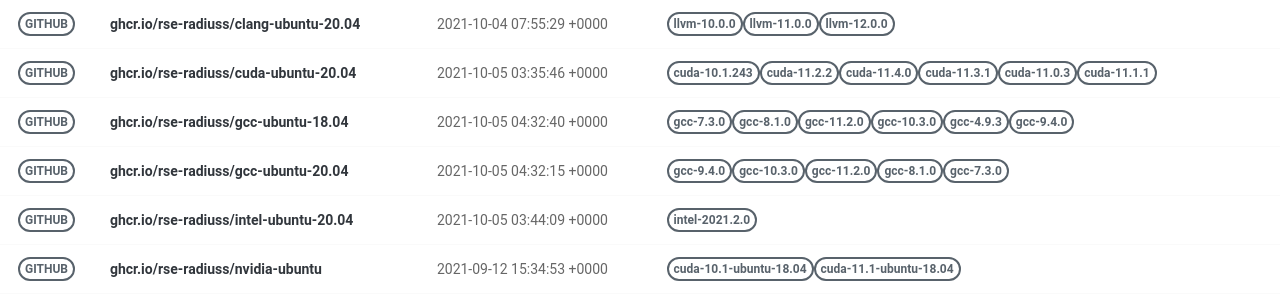
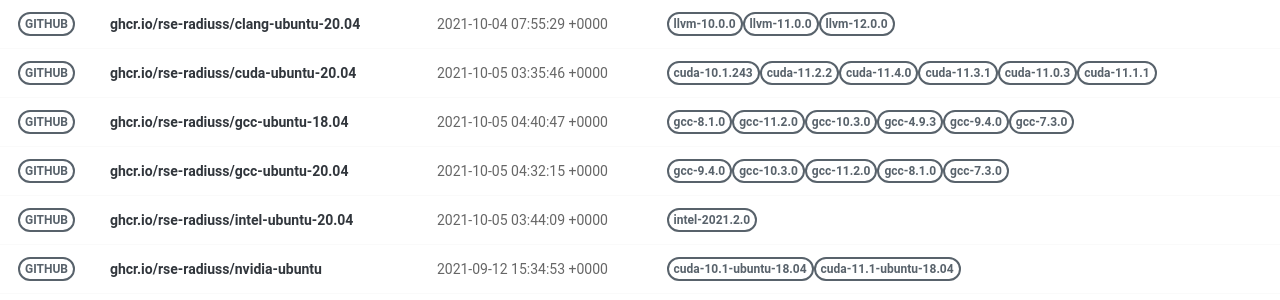
Before and after one commit to rse-ops/docker-images, a Jekyll site: the page built from pages/index.md, in a window 1280 px wide. Shown: the part 179-479 px from the top of the page. Built offline with Jekyll 4.4.1, drawn with Linux system fonts in a browser that asks for light colours; nearby versions of some CDN libraries; part of the change alters nothing that is shown.

Commit message:
Automated push to update library 2021-10-05

```diff
--- a/_library/ghcr.io-rse-radiuss-gcc-ubuntu-18.04.md
+++ b/_library/ghcr.io-rse-radiuss-gcc-ubuntu-18.04.md
@@ -1,14 +1,11 @@
 ---
 layout: container
 name: ghcr.io/rse-radiuss/gcc-ubuntu-18.04
-updated_at: 2021-10-05 04:32:40.162300
+updated_at: 2021-10-05 04:40:47.237883
 
 
 container_url: https://github.com/orgs/rse-radiuss/packages/container/package/gcc-ubuntu-18.04
 versions:
- - tag: gcc-7.3.0
-   dockerfile: https://github.com/rse-radiuss/docker-images/blob/main/ubuntu/gcc/Dockerfile
-   manifest: https://crane.ggcr.dev/manifest/ghcr.io/rse-radiuss/gcc-ubuntu-18.04:gcc-7.3.0
  - tag: gcc-8.1.0
    dockerfile: https://github.com/rse-radiuss/docker-images/blob/main/ubuntu/gcc/Dockerfile
    manifest: https://crane.ggcr.dev/manifest/ghcr.io/rse-radiuss/gcc-ubuntu-18.04:gcc-8.1.0
@@ -24,5 +21,8 @@ versions:
  - tag: gcc-9.4.0
    dockerfile: https://github.com/rse-radiuss/docker-images/blob/main/ubuntu/gcc/Dockerfile
    manifest: https://crane.ggcr.dev/manifest/ghcr.io/rse-radiuss/gcc-ubuntu-18.04:gcc-9.4.0
+ - tag: gcc-7.3.0
+   dockerfile: https://github.com/rse-radiuss/docker-images/blob/main/ubuntu/gcc/Dockerfile
+   manifest: https://crane.ggcr.dev/manifest/ghcr.io/rse-radiuss/gcc-ubuntu-18.04:gcc-7.3.0
 
 ---
```
